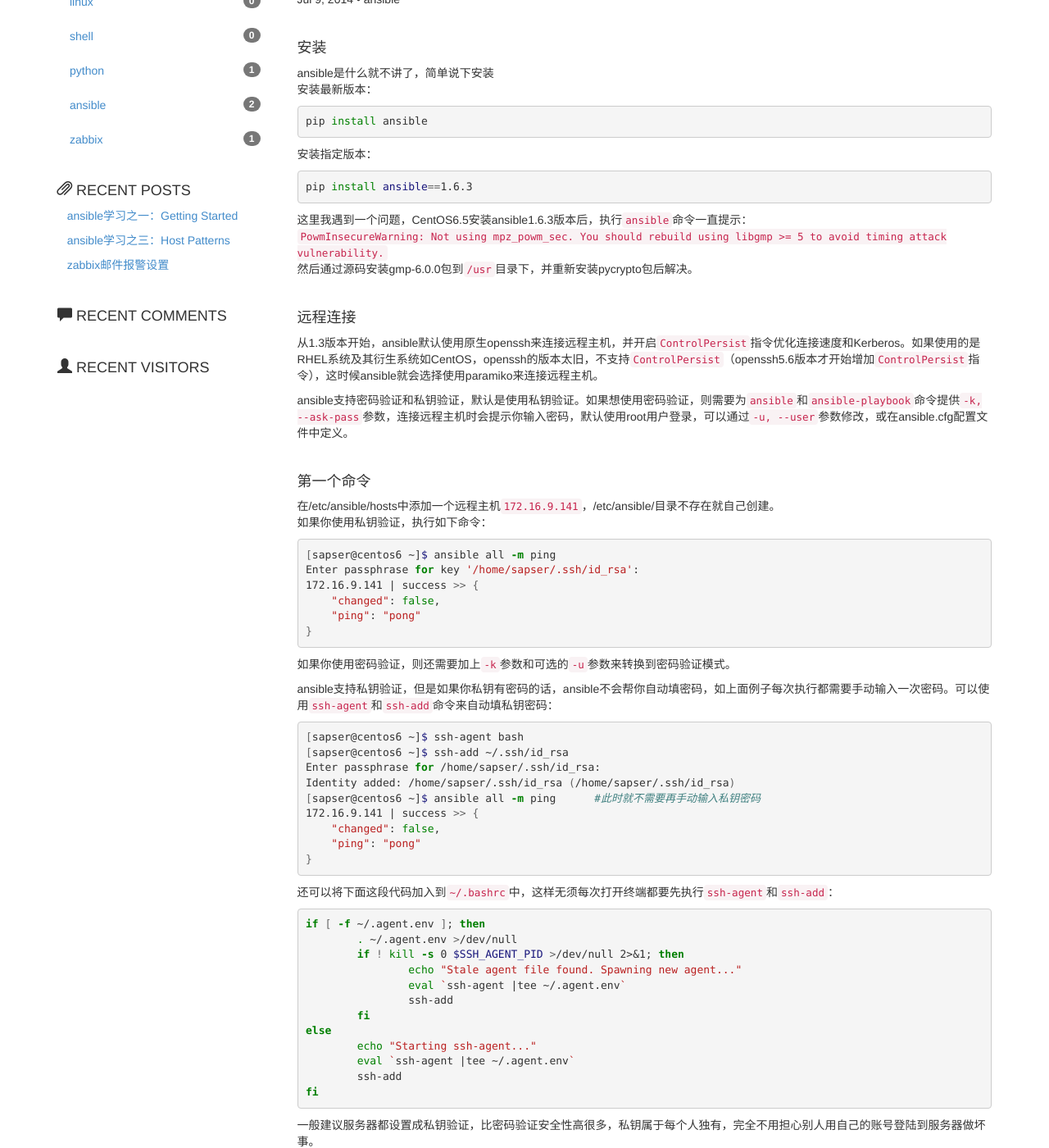
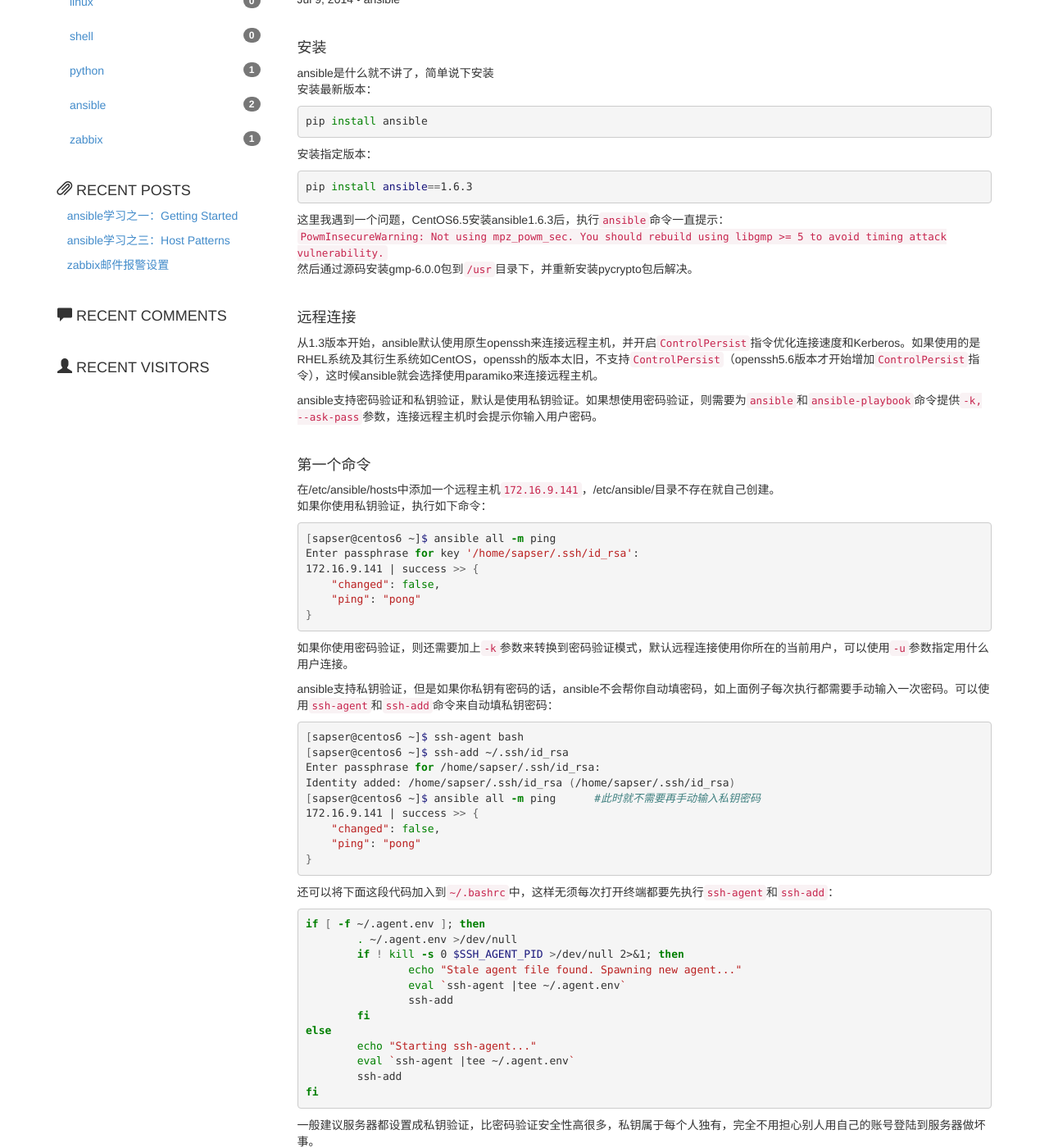
Before and after one commit to sapser/sapser.github.io, a Jekyll site: the page built from _posts/2014-07-09-ansible-getting-started.md, in a window 1280 px wide and 1400 px high, scrolled down 393 px. Shown: the whole window at 82% size. Built offline with Jekyll 4.4.1, drawn with Linux system fonts in a browser that asks for light colours; Markdown is read by kramdown in place of the engine named in the settings; comment, search, counter and statistics services are not loaded; some of the changed text lies outside the part shown.

Commit message:
博文小修改

````diff
--- a/_posts/2014-07-09-ansible-getting-started.md
+++ b/_posts/2014-07-09-ansible-getting-started.md
@@ -17,7 +17,7 @@
 ```bash
 pip install ansible==1.6.3
 ```
-这里我遇到一个问题，CentOS6.5安装ansible1.6.3版本后，执行`ansible`命令一直提示：
+这里我遇到一个问题，CentOS6.5安装ansible1.6.3后，执行`ansible`命令一直提示：
 `PowmInsecureWarning: Not using mpz_powm_sec.  You should rebuild using libgmp >= 5 to avoid timing attack vulnerability.`
 然后通过源码安装gmp-6.0.0包到`/usr`目录下，并重新安装pycrypto包后解决。
 
@@ -26,7 +26,7 @@
 #### 远程连接
 从1.3版本开始，ansible默认使用原生openssh来连接远程主机，并开启`ControlPersist`指令优化连接速度和Kerberos。如果使用的是RHEL系统及其衍生系统如CentOS，openssh的版本太旧，不支持`ControlPersist`（openssh5.6版本才开始增加`ControlPersist`指令），这时候ansible就会选择使用paramiko来连接远程主机。
 
-ansible支持密码验证和私钥验证，默认是使用私钥验证。如果想使用密码验证，则需要为`ansible`和`ansible-playbook`命令提供`-k, --ask-pass`参数，连接远程主机时会提示你输入密码，默认使用root用户登录，可以通过`-u, --user`参数修改，或在ansible.cfg配置文件中定义。
+ansible支持密码验证和私钥验证，默认是使用私钥验证。如果想使用密码验证，则需要为`ansible`和`ansible-playbook`命令提供`-k, --ask-pass`参数，连接远程主机时会提示你输入用户密码。
 
 
 <br />
@@ -42,7 +42,7 @@
     "ping": "pong"
 }
 ```
-如果你使用密码验证，则还需要加上`-k`参数和可选的`-u`参数来转换到密码验证模式。
+如果你使用密码验证，则还需要加上`-k`参数来转换到密码验证模式，默认远程连接使用你所在的当前用户，可以使用`-u`参数指定用什么用户连接。
 
 ansible支持私钥验证，但是如果你私钥有密码的话，ansible不会帮你自动填密码，如上面例子每次执行都需要手动输入一次密码。可以使用`ssh-agent`和`ssh-add`命令来自动填私钥密码：
 
@@ -75,7 +75,7 @@
 ```
 一般建议服务器都设置成私钥验证，比密码验证安全性高很多，私钥属于每个人独有，完全不用担心别人用自己的账号登陆到服务器做坏事。
 
-差不多基本配置完成，可以连接到远程主机执行各种各样的操作，ansible提供了大量的模块用来完成不同的任务，`ansible-doc -l`列出所有可用模块，`ansible-doc shell`查看`shell`模块文档，如在远程主机执行命令：
+差不多基本配置完成，可以连接到远程主机执行各种各样的操作，ansible提供了大量的模块用来完成不同的任务，`ansible-doc -l`列出所有可用模块，`ansible-doc shell`查看`shell`模块文档，如利用`shell`模块在远程主机执行命令：
 
 ```bash
 [sapser@centos6 ~]$ ansible all -m shell -a "uname -a"
````
